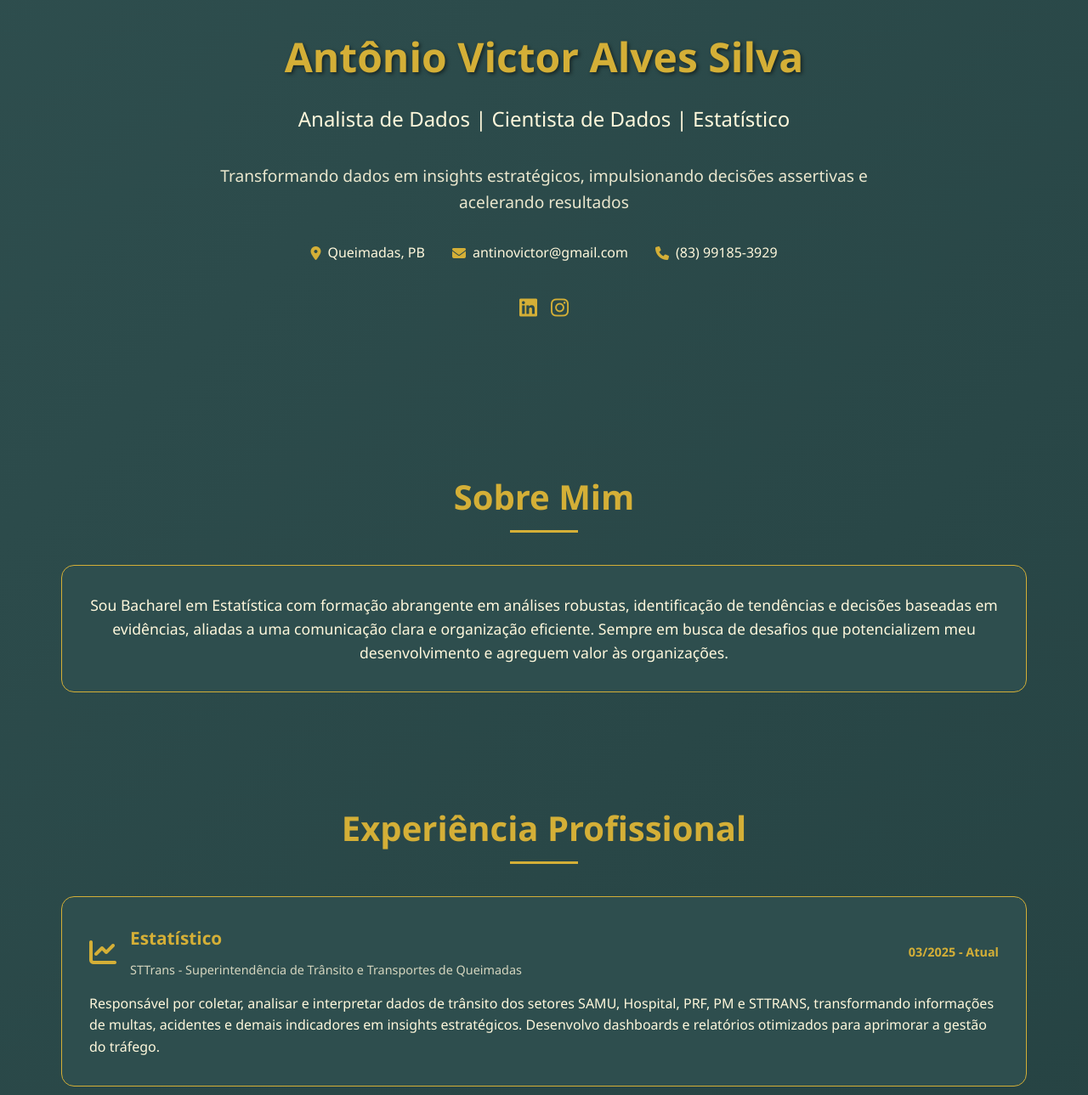
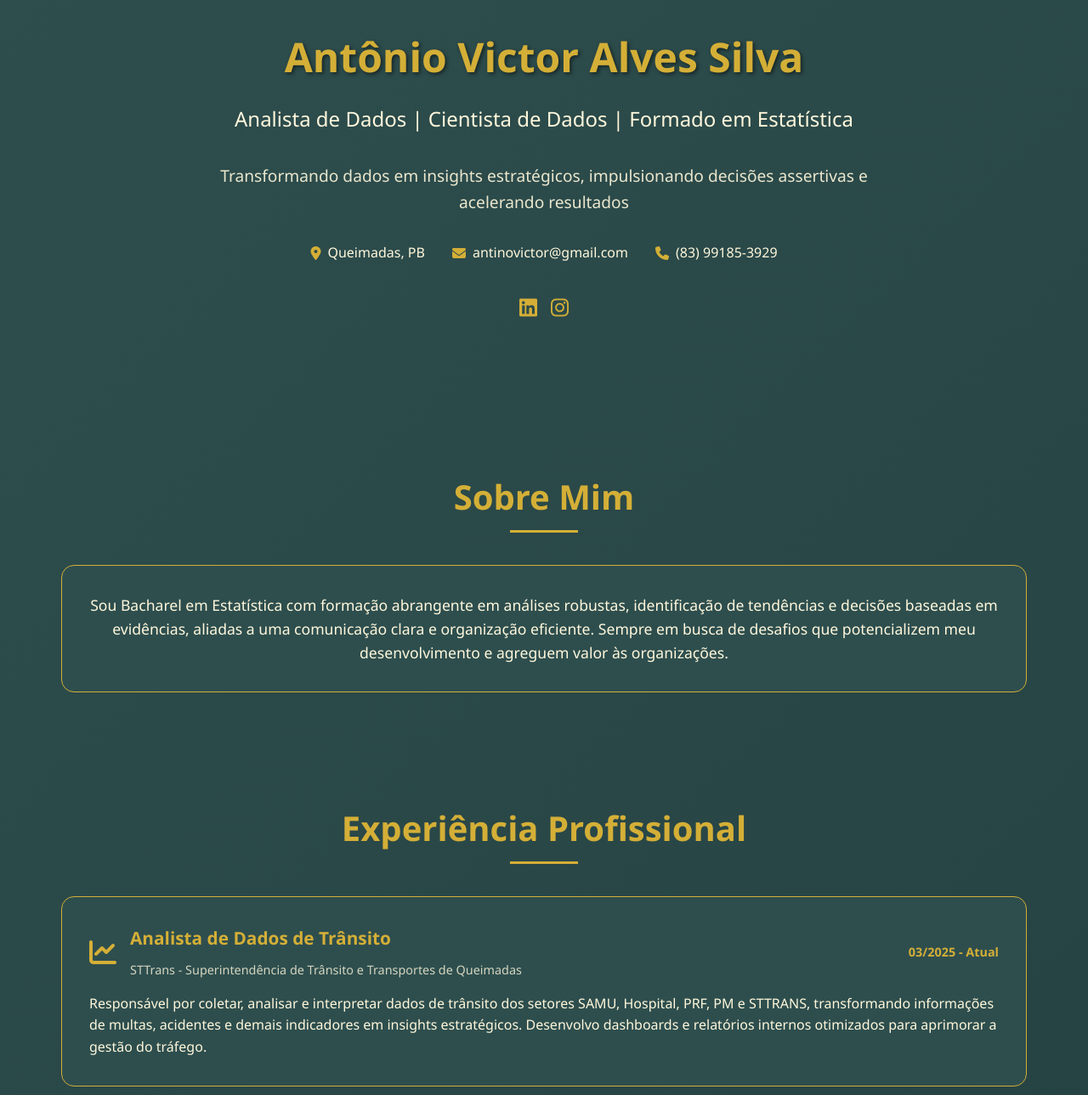
Before and after one commit to AntonioVictorAlvesSilva/APAGAR, a plain HTML site: page index.html in a window 1280 px wide. Shown: the part 411-1700 px from the top of the page at 85% size. Drawn offline with Linux system fonts and the light colour scheme.

Commit message:
index.html

```diff
--- a/index.html
+++ b/index.html
@@ -600,7 +600,7 @@
           <img src="https://images.weserv.nl/?url=drive.google.com/uc%3Fexport%3Dview%26id%3D19IYH_dnANfIZGZ_rEvb-ziMQXalD4iOM&output=png&bg=ffffff" alt="" style="width: 100%; height: 100%; object-fit: cover; border-radius: 50%;">
         </div>
         <h1>Antônio Victor Alves Silva</h1>
-        <h2 data-en="Data Analyst | Data Scientist | Statistician">Analista de Dados | Cientista de Dados | Estatístico</h2>
+        <h2 data-en="Data Analyst | Data Scientist | Statistician">Analista de Dados | Cientista de Dados | Formado em Estatística</h2>
         <p data-en="Transforming data into strategic insights, driving assertive decisions and accelerating results">Transformando dados em insights estratégicos, impulsionando decisões assertivas e acelerando resultados</p>
 
         <div class="contact-info">
@@ -641,12 +641,12 @@
               <i class="fas fa-chart-line"></i>
             </div>
             <div class="experience-title">
-              <h3 data-en="Statistician">Estatístico</h3>
+              <h3 data-en="Statistician">Analista de Dados de Trânsito</h3>
               <div class="experience-company" data-en="STTrans - Traffic and Transportation Superintendency of Queimadas">STTrans - Superintendência de Trânsito e Transportes de Queimadas</div>
             </div>
             <div class="experience-date" data-en="03/2025 - Current">03/2025 - Atual</div>
           </div>
-          <p data-en="Responsible for collecting, analyzing and interpreting traffic data from SAMU, Hospital, PRF, PM and STTRANS sectors, transforming information on fines, accidents and other indicators into strategic insights. I develop optimized dashboards and reports to improve traffic management.">Responsável por coletar, analisar e interpretar dados de trânsito dos setores SAMU, Hospital, PRF, PM e STTRANS, transformando informações de multas, acidentes e demais indicadores em insights estratégicos. Desenvolvo dashboards e relatórios otimizados para aprimorar a gestão do tráfego.</p>
+<p data-en="Responsible for collecting, analyzing, and interpreting traffic data from SAMU, Hospital, PRF, PM, and STTRANS sectors, transforming information on fines, accidents, and other indicators into strategic insights. I develop optimized internal dashboards and reports to improve traffic management.">Responsável por coletar, analisar e interpretar dados de trânsito dos setores SAMU, Hospital, PRF, PM e STTRANS, transformando informações de multas, acidentes e demais indicadores em insights estratégicos. Desenvolvo dashboards e relatórios internos otimizados para aprimorar a gestão do tráfego.</p>
         </div>
 
         <div class="experience-card">
```
